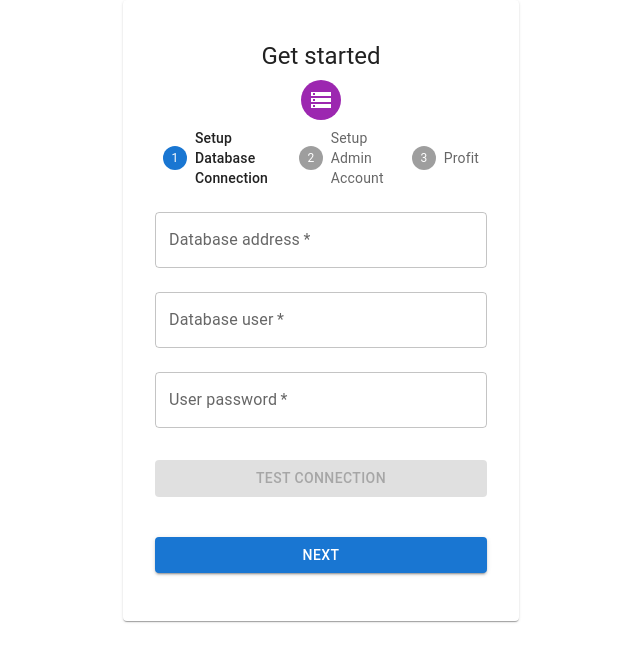
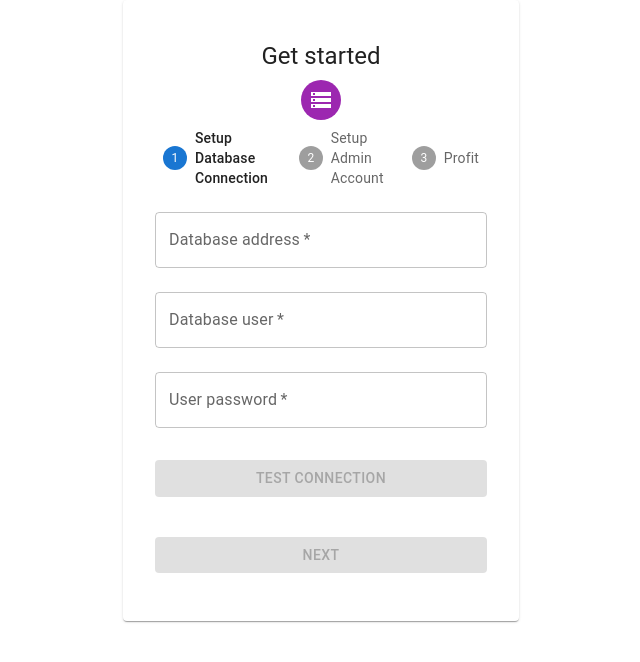
Before and after one commit to mikahimself/blogthing, a React app in the folder client/: page / in a window 1280 px wide. Shown: the top 662 px of the page, without its empty margins (319-959 px from the left). Built offline with nearby package versions, Linux system fonts and the light colour scheme; the HTML template or start-up script is replaced by a standard one.

Commit message:
Work on initial setup step flow

```diff
--- a/client/src/view-components/CreateAdmin.tsx
+++ b/client/src/view-components/CreateAdmin.tsx
@@ -3,9 +3,13 @@ import Button from "@mui/material/Button";
 import TextField from "@mui/material/TextField";
 import React from "react";
 
-export function CreateAdmin() {
+export function CreateAdmin(props:any) {
   const [username, setUsername] = React.useState("admin");
-  const [password, setPassword] = React.useState<string | null>(null);
+  const [password, setPassword] = React.useState<string>("");
+
+  const onChangeFields = (e: any) => {
+    props.setCredsOk(username.length > 0 && password.length > 0)
+  }
 
   const onSubmitPW = async (e: any) => {
     e.preventDefault();
@@ -26,7 +30,7 @@ export function CreateAdmin() {
           margin="normal"
           required
           fullWidth
-          onChange={e => setUsername(e.target.value)}
+          onChange={e => {setUsername(e.target.value); onChangeFields(e)}}
           name="user"
           id="admin-user-field"
           label="Admin username"
@@ -37,7 +41,7 @@ export function CreateAdmin() {
           required
           type="password"
           fullWidth
-          onChange={e => setPassword(e.target.value)}
+          onChange={e => {setPassword(e.target.value); onChangeFields(e)}}
           name="password"
           id="admin-user-password"
           inputProps={{
--- a/client/src/view-components/TestConnection.tsx
+++ b/client/src/view-components/TestConnection.tsx
@@ -3,8 +3,7 @@ import Button from "@mui/material/Button";
 import TextField from "@mui/material/TextField";
 import React from "react";
 
-export default function TestConnection() {
-  const [connectionOk, setConnectionOk] = React.useState(false);
+export default function TestConnection(props: any) {
   const [database, setDatabase] = React.useState("")
   const [username, setUsername] = React.useState("")
   const [password, setPassword] = React.useState("")
@@ -26,7 +25,7 @@ export default function TestConnection() {
     const responseJson = await response.json();
     console.log(responseJson)
     const result = responseJson.status === "Success"
-    setConnectionOk(result);
+    props.setConnectionOk(result);
   }
 
   const fieldsOk = () => { return (database.length > 0 && username.length > 0 && password.length > 0) };
--- a/client/src/views/Setup.tsx
+++ b/client/src/views/Setup.tsx
@@ -7,21 +7,34 @@ import TestConnection from "../view-components/TestConnection";
 
 const steps = ["Setup Database Connection", "Setup Admin Account", "Profit"]
 
-const renderStepContent = (step: number) => {
-  switch (step) {
-    case 0:
-      return <TestConnection />
-    case 1:
-      return <CreateAdmin />
-  }
-}
-
 export function Setup() {
   const [activeStep, setActiveStep] = React.useState(0);
+  const [connectionOk, setConnectionOk] = React.useState(false);
+  const [credsOk, setCredsOk] = React.useState(false);
+
+  const renderStepContent = (step: number) => {
+    switch (step) {
+      case 0:
+        return <TestConnection setConnectionOk={setConnectionOk}/>
+      case 1:
+        return <CreateAdmin setCredsOk={setCredsOk}/>
+    }
+  }
 
   const handleNextClick = (e: any) => {
-    const step = activeStep === steps.length ? 0 : activeStep + 1;
+    const step = activeStep + 1 === steps.length ? 0 : activeStep + 1;
     setActiveStep(step);
+  }
+
+  const isNextDisabled = () => {
+    switch (activeStep) {
+      case 0:
+        return !connectionOk;
+      case 1:
+        return !credsOk;
+      default:
+        return true;
+    }
   }
 
   return (
@@ -52,19 +65,13 @@ export function Setup() {
       { renderStepContent(activeStep) }
       <Button
         onClick={handleNextClick}
-        // type="submit"
+        disabled={isNextDisabled()}
         fullWidth
         variant="contained"
         sx={{ mt: 3, mb: 2}}
       >
-        Next
+        { activeStep + 1 === steps.length ? "Finish" : "Next "}
       </Button>
     </>
   )
-
-
-
-
-
-
 }
```
